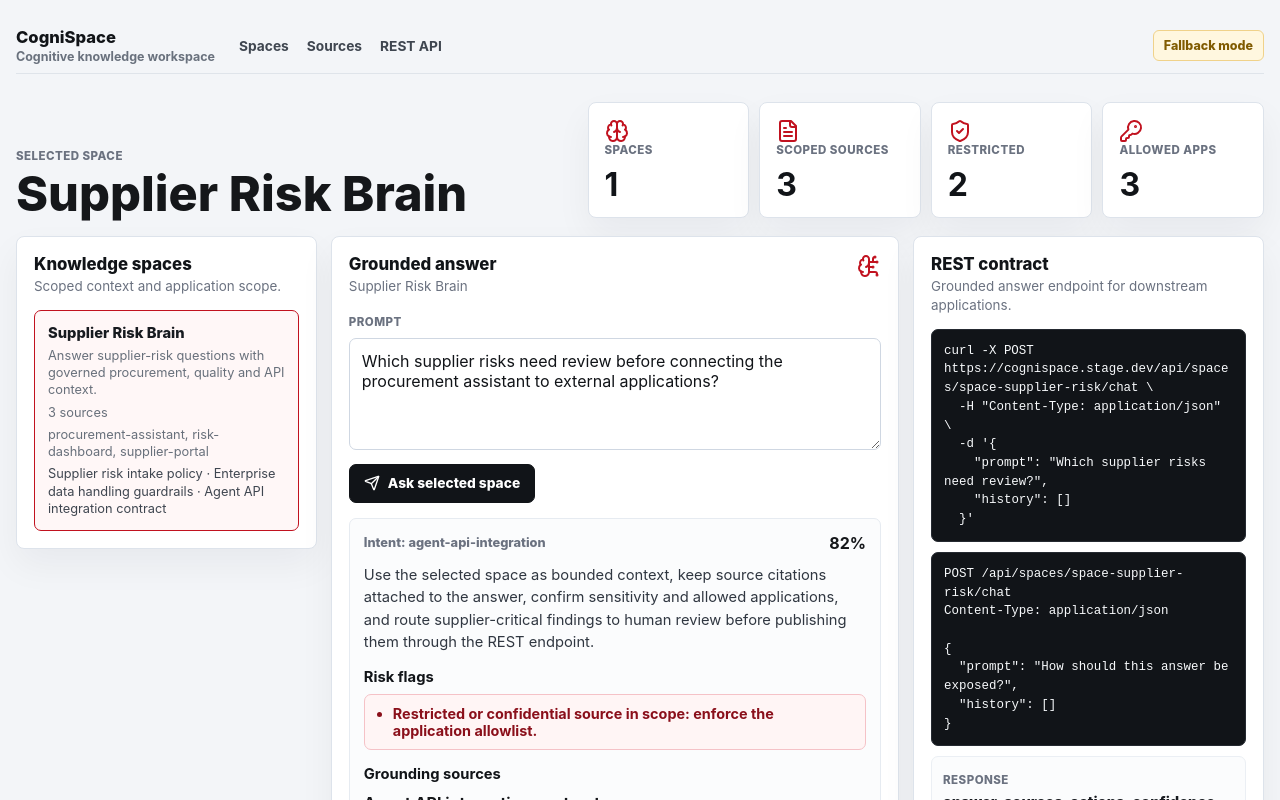
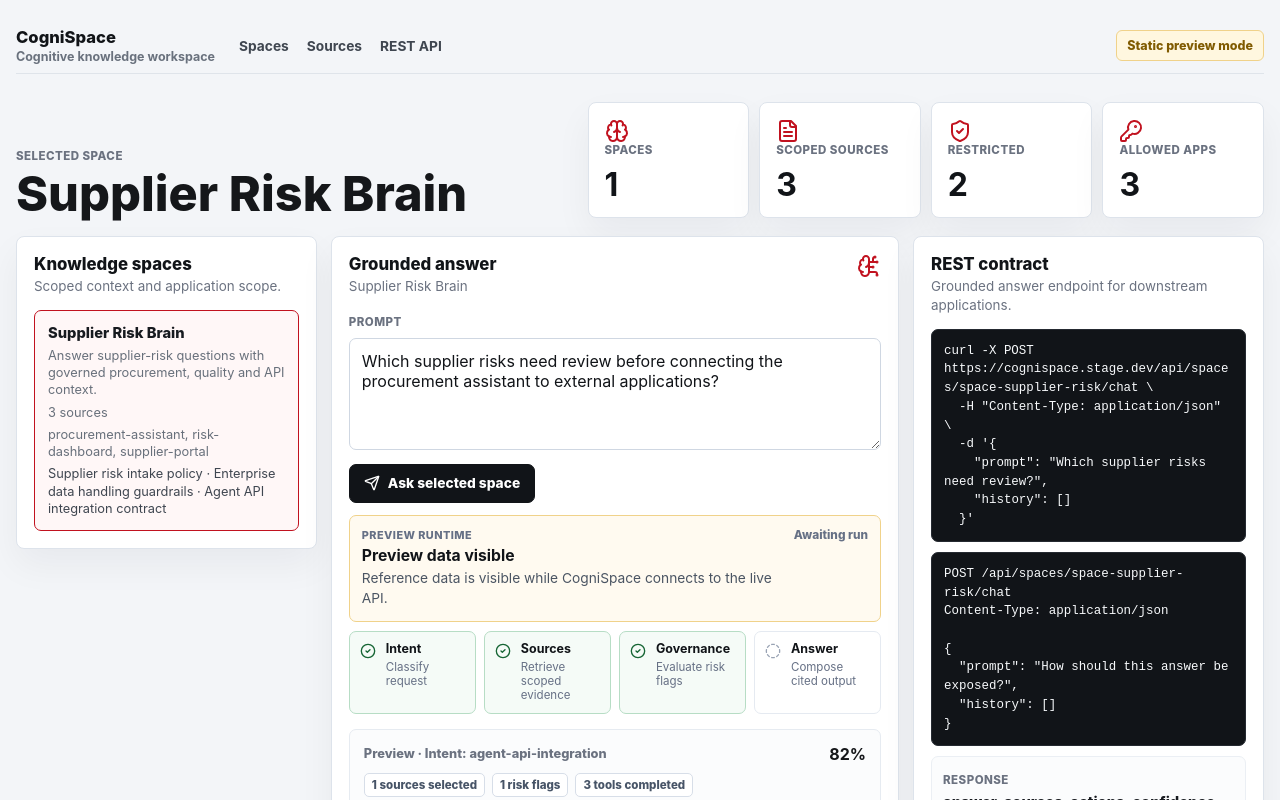
Before and after one commit to skyyware/cognispace, a React (Vite) app in the folder frontend/: page / in a window 1280 px wide. Shown: the top 800 px of the page. Built offline with nearby package versions, Linux system fonts and the light colour scheme; no server answers.

Commit message:
Make CogniSpace agent progress visible

```diff
--- a/frontend/src/App.tsx
+++ b/frontend/src/App.tsx
@@ -7,9 +7,26 @@
 import { SystemPanel } from "./components/SystemPanel";
 import { fallbackDocuments, fallbackHealth, fallbackResponse, fallbackSpaces } from "./data/fallback";
 import { askSpace, createDocumentForSpace, loadDocuments, loadHealth, loadSpaces } from "./lib/api";
-import type { AgentResponse, CreateDocumentPayload, KnowledgeSpace, PlatformHealth, SourceDocument } from "./types";
+import type {
+  AgentResponse,
+  ApiState,
+  CreateDocumentPayload,
+  KnowledgeSpace,
+  PlatformHealth,
+  ResponseMode,
+  SourceDocument
+} from "./types";
 
 const defaultPrompt = "Which supplier risks need review before connecting the procurement assistant to external applications?";
+const minimumRunMs = 650;
+
+function timestamp() {
+  return new Date().toLocaleTimeString("en-GB", { hour: "2-digit", minute: "2-digit", second: "2-digit" });
+}
+
+function wait(ms: number) {
+  return new Promise((resolve) => window.setTimeout(resolve, ms));
+}
 
 export function App() {
   const [documents, setDocuments] = useState<SourceDocument[]>(fallbackDocuments);
@@ -18,9 +35,11 @@
   const [selectedSpaceId, setSelectedSpaceId] = useState(fallbackSpaces[0].id);
   const [prompt, setPrompt] = useState(defaultPrompt);
   const [response, setResponse] = useState<AgentResponse | undefined>(fallbackResponse);
+  const [responseMode, setResponseMode] = useState<ResponseMode>("preview");
+  const [lastUpdated, setLastUpdated] = useState<string | undefined>();
   const [loading, setLoading] = useState(false);
   const [creatingSource, setCreatingSource] = useState(false);
-  const [apiState, setApiState] = useState<"offline" | "online">("offline");
+  const [apiState, setApiState] = useState<ApiState>("connecting");
 
   useEffect(() => {
     async function boot() {
@@ -33,10 +52,13 @@
         setSelectedSpaceId(preferredSpace?.id ?? fallbackSpaces[0].id);
         if (preferredSpace) {
           setResponse(await askSpace(preferredSpace.id, defaultPrompt));
+          setResponseMode("live");
+          setLastUpdated(timestamp());
         }
         setApiState("online");
       } catch {
         setApiState("offline");
+        setResponseMode("preview");
       }
     }
 
@@ -61,16 +83,39 @@
     }
 
     setLoading(true);
+    setResponse(undefined);
+    setResponseMode("running");
+    setLastUpdated(undefined);
+    const startedAt = performance.now();
     try {
       const answer = await askSpace(selectedSpace.id, prompt);
+      const elapsed = performance.now() - startedAt;
+      if (elapsed < minimumRunMs) {
+        await wait(minimumRunMs - elapsed);
+      }
       setResponse(answer);
+      setResponseMode("live");
+      setLastUpdated(timestamp());
       setApiState("online");
     } catch {
+      const elapsed = performance.now() - startedAt;
+      if (elapsed < minimumRunMs) {
+        await wait(minimumRunMs - elapsed);
+      }
       setResponse(fallbackResponse);
+      setResponseMode("error");
+      setLastUpdated(timestamp());
       setApiState("offline");
     } finally {
       setLoading(false);
     }
+  }
+
+  function selectSpace(spaceId: string) {
+    setSelectedSpaceId(spaceId);
+    setResponse(undefined);
+    setResponseMode("idle");
+    setLastUpdated(undefined);
   }
 
   async function createSource(payload: CreateDocumentPayload) {
@@ -104,7 +149,9 @@
           <a href="#sources">Sources</a>
           <a href="#api">REST API</a>
         </nav>
-        <span className={`api-state ${apiState}`}>{apiState === "online" ? "Spring Boot API online" : "Fallback mode"}</span>
+        <span className={`api-state ${apiState}`}>
+          {apiState === "online" ? "Live API connected" : apiState === "connecting" ? "Connecting to live API..." : "Static preview mode"}
+        </span>
       </header>
 
       <section className="command-strip">
@@ -117,7 +164,7 @@
 
       <section className="workspace">
         <aside className="left-column" id="spaces">
-          <SpacePanel spaces={spaces} documents={documents} selectedSpaceId={selectedSpaceId} onSelect={setSelectedSpaceId} />
+          <SpacePanel spaces={spaces} documents={documents} selectedSpaceId={selectedSpaceId} onSelect={selectSpace} />
         </aside>
 
         <section className="center-column">
@@ -125,7 +172,10 @@
             selectedSpace={selectedSpace}
             prompt={prompt}
             response={response}
+            responseMode={responseMode}
             loading={loading}
+            apiState={apiState}
+            lastUpdated={lastUpdated}
             onPromptChange={setPrompt}
             onSubmit={submitPrompt}
           />
--- a/frontend/src/components/ChatWorkbench.tsx
+++ b/frontend/src/components/ChatWorkbench.tsx
@@ -1,16 +1,71 @@
-import { BrainCircuit, Send } from "lucide-react";
-import type { AgentResponse, KnowledgeSpace } from "../types";
+import { BrainCircuit, CheckCircle2, CircleDashed, Loader2, Send } from "lucide-react";
+import type { AgentResponse, ApiState, KnowledgeSpace, ResponseMode } from "../types";
 
 interface ChatWorkbenchProps {
   selectedSpace?: KnowledgeSpace;
   prompt: string;
   response?: AgentResponse;
+  responseMode: ResponseMode;
   loading: boolean;
+  apiState: ApiState;
+  lastUpdated?: string;
   onPromptChange: (value: string) => void;
   onSubmit: () => void;
 }
 
-export function ChatWorkbench({ selectedSpace, prompt, response, loading, onPromptChange, onSubmit }: ChatWorkbenchProps) {
+const progressSteps = [
+  { key: "classify_intent", label: "Intent", hint: "Classify request" },
+  { key: "retrieve_sources", label: "Sources", hint: "Retrieve scoped evidence" },
+  { key: "check_governance", label: "Governance", hint: "Evaluate risk flags" },
+  { key: "compose_grounded_answer", label: "Answer", hint: "Compose cited output" }
+];
+
+function modeCopy(responseMode: ResponseMode, apiState: ApiState) {
+  if (responseMode === "running") {
+    return {
+      title: "Agent run in progress",
+      detail: "Classifying intent, retrieving sources and checking governance before composing an answer."
+    };
+  }
+  if (responseMode === "live") {
+    return {
+      title: "Live answer generated",
+      detail: "This response came from the Spring Boot API and was grounded against the selected knowledge space."
+    };
+  }
+  if (responseMode === "error") {
+    return {
+      title: "Live API unavailable",
+      detail: "Showing the bundled preview response so the workflow remains reviewable."
+    };
+  }
+  if (responseMode === "preview" || apiState !== "online") {
+    return {
+      title: "Preview data visible",
+      detail: "Reference data is visible while CogniSpace connects to the live API."
+    };
+  }
+  return {
+    title: "Ready for a live run",
+    detail: "Ask the selected knowledge space to generate a fresh grounded response."
+  };
+}
+
+export function ChatWorkbench({
+  selectedSpace,
+  prompt,
+  response,
+  responseMode,
+  loading,
+  apiState,
+  lastUpdated,
+  onPromptChange,
+  onSubmit
+}: ChatWorkbenchProps) {
+  const completedTools = new Set(response?.toolTrace.map((tool) => tool.name) ?? []);
+  const copy = modeCopy(responseMode, apiState);
+  const answerStatus = responseMode === "live" ? "live" : responseMode === "error" ? "error" : responseMode === "running" ? "running" : "preview";
+
   return (
     <section className="panel workbench">
       <div className="panel-header">
@@ -28,14 +83,46 @@
         placeholder="Ask a question that must stay inside the selected knowledge space..."
       />
       <button type="button" onClick={onSubmit} disabled={!selectedSpace || loading || prompt.trim().length === 0}>
-        <Send size={16} />
-        {loading ? "Retrieving..." : "Ask selected space"}
+        {loading ? <Loader2 className="spin" size={16} /> : <Send size={16} />}
+        {loading ? "Running agent..." : "Ask selected space"}
       </button>
+
+      <div className={`run-status ${answerStatus}`}>
+        <div className="status-copy">
+          <span>{apiState === "online" ? "Live runtime" : apiState === "connecting" ? "Connecting" : "Preview runtime"}</span>
+          <strong>{copy.title}</strong>
+          <p>{copy.detail}</p>
+        </div>
+        <small>{lastUpdated ? `Updated ${lastUpdated}` : responseMode === "running" ? "Working now" : "Awaiting run"}</small>
+      </div>
+
+      <div className="run-steps" aria-label="Agent progress">
+        {progressSteps.map((step, index) => {
+          const state = responseMode === "running"
+            ? index === 0 ? "active" : "queued"
+            : completedTools.has(step.key) ? "complete" : "queued";
+          return (
+            <article className={state} key={step.key}>
+              {state === "complete" ? <CheckCircle2 /> : state === "active" ? <Loader2 className="spin" /> : <CircleDashed />}
+              <div>
+                <strong>{step.label}</strong>
+                <span>{step.hint}</span>
+              </div>
+            </article>
+          );
+        })}
+      </div>
+
       {response ? (
         <div className="answer-card">
           <div className="confidence">
-            <span>Intent: {response.intent}</span>
+            <span>{responseMode === "live" ? "Live" : responseMode === "error" ? "Fallback" : "Preview"} · Intent: {response.intent}</span>
             <strong>{Math.round(response.confidence * 100)}%</strong>
+          </div>
+          <div className="answer-meta" aria-label="Answer metadata">
+            <span>{response.sources.length} sources selected</span>
+            <span>{response.riskFlags.length} risk flags</span>
+            <span>{response.toolTrace.length} tools completed</span>
           </div>
           <p>{response.answer}</p>
           {response.riskFlags.length > 0 ? (
@@ -68,6 +155,11 @@
             {response.suggestedActions.map((action) => <li key={action}>{action}</li>)}
           </ul>
         </div>
+      ) : responseMode !== "running" ? (
+        <div className="empty-response">
+          <strong>No answer for this space yet.</strong>
+          <p>Run the selected space to generate a live grounded answer with sources, governance flags and a tool trace.</p>
+        </div>
       ) : null}
     </section>
   );
--- a/frontend/src/components/SystemPanel.tsx
+++ b/frontend/src/components/SystemPanel.tsx
@@ -1,8 +1,8 @@
 import { CheckCircle2, CircleDashed, Server, ShieldCheck } from "lucide-react";
-import type { PlatformHealth, SourceDocument } from "../types";
+import type { ApiState, PlatformHealth, SourceDocument } from "../types";
 
 interface SystemPanelProps {
-  apiState: "offline" | "online";
+  apiState: ApiState;
   health: PlatformHealth;
   selectedDocuments: SourceDocument[];
 }
@@ -26,8 +26,8 @@
         <article>
           {apiState === "online" ? <CheckCircle2 /> : <CircleDashed />}
           <div>
-            <strong>{apiState === "online" ? "Live REST API" : "Fallback preview"}</strong>
-            <span>{health.apiMode}</span>
+            <strong>{apiState === "online" ? "Live REST API" : apiState === "connecting" ? "Connecting to REST API" : "Static preview"}</strong>
+            <span>{apiState === "connecting" ? "Loading health, spaces and first grounded answer." : health.apiMode}</span>
           </div>
         </article>
         <article>
--- a/frontend/src/styles.css
+++ b/frontend/src/styles.css
@@ -93,6 +93,12 @@
   color: #805b00;
   font-size: 0.78rem;
   font-weight: 850;
+}
+
+.api-state.connecting {
+  border-color: #b9c7d8;
+  background: #f3f7fb;
+  color: #334155;
 }
 
 .api-state.online {
@@ -315,6 +321,132 @@
   color: #8a94a3;
 }
 
+.spin {
+  animation: spin 0.9s linear infinite;
+}
+
+.run-status {
+  display: grid;
+  grid-template-columns: minmax(0, 1fr) auto;
+  gap: 12px;
+  align-items: start;
+  margin-top: 12px;
+  border: 1px solid #dce4ed;
+  border-radius: 7px;
+  background: #fff;
+  padding: 12px;
+}
+
+.run-status.live {
+  border-color: #a8d8bd;
+  background: #f3fbf6;
+}
+
+.run-status.running {
+  border-color: #b9c7d8;
+  background: linear-gradient(90deg, #f8fafc, #eef4fa, #f8fafc);
+  background-size: 220% 100%;
+  animation: status-sweep 1.8s ease-in-out infinite;
+}
+
+.run-status.error {
+  border-color: #f2b8bf;
+  background: #fff7f8;
+}
+
+.run-status.preview {
+  border-color: #f0d28a;
+  background: #fffaf0;
+}
+
+.status-copy span {
+  display: block;
+  color: #667085;
+  font-size: 0.68rem;
+  font-weight: 850;
+  letter-spacing: 0.04em;
+  text-transform: uppercase;
+}
+
+.status-copy strong {
+  display: block;
+  margin-top: 4px;
+  color: #111418;
+  font-size: 0.98rem;
+}
+
+.status-copy p {
+  margin-top: 4px;
+  color: #4b5563;
+  font-size: 0.86rem;
+  line-height: 1.45;
+}
+
+.run-status small {
+  white-space: nowrap;
+  color: #667085;
+  font-size: 0.74rem;
+  font-weight: 800;
+}
+
+.run-steps {
+  display: grid;
+  grid-template-columns: repeat(4, minmax(0, 1fr));
+  gap: 8px;
+  margin-top: 9px;
+}
+
+.run-steps article {
+  display: grid;
+  grid-template-columns: 18px minmax(0, 1fr);
+  gap: 8px;
+  align-items: start;
+  border: 1px solid #e5eaf1;
+  border-radius: 7px;
+  background: #fff;
+  padding: 10px;
+}
+
+.run-steps article.complete {
+  border-color: #b7ddc5;
+  background: #f5fbf7;
+}
+
+.run-steps article.active {
+  border-color: #aab8ca;
+  background: #f6f9fc;
+}
+
+.run-steps svg {
+  width: 16px;
+  height: 16px;
+  margin-top: 1px;
+  color: #98a2b3;
+}
+
+.run-steps article.complete svg {
+  color: #166534;
+}
+
+.run-steps article.active svg {
+  color: #334155;
+}
+
+.run-steps strong {
+  display: block;
+  color: #111418;
+  font-size: 0.78rem;
+  line-height: 1.2;
+}
+
+.run-steps span {
+  display: block;
+  margin-top: 3px;
+  color: #667085;
+  font-size: 0.72rem;
+  line-height: 1.25;
+}
+
 .answer-card {
   margin-top: 15px;
   border: 1px solid #e6ebf1;
@@ -342,6 +474,23 @@
   color: #303741;
   font-size: 0.92rem;
   line-height: 1.52;
+}
+
+.answer-meta {
+  display: flex;
+  flex-wrap: wrap;
+  gap: 7px;
+  margin: -2px 0 11px;
+}
+
+.answer-meta span {
+  border: 1px solid #d7dee8;
+  border-radius: 5px;
+  background: #fff;
+  color: #475467;
+  font-size: 0.72rem;
+  font-weight: 850;
+  padding: 4px 7px;
 }
 
 .answer-card h3 {
@@ -406,6 +555,27 @@
   color: #56606c;
   font-size: 0.82rem;
   line-height: 1.4;
+}
+
+.empty-response {
+  margin-top: 14px;
+  border: 1px dashed #cfd7e2;
+  border-radius: 7px;
+  background: #fbfcfd;
+  padding: 13px;
+}
+
+.empty-response strong {
+  display: block;
+  color: #111418;
+  font-size: 0.92rem;
+}
+
+.empty-response p {
+  margin-top: 5px;
+  color: #5d6673;
+  font-size: 0.86rem;
+  line-height: 1.45;
 }
 
 blockquote {
@@ -533,6 +703,10 @@
   .metric-strip {
     grid-template-columns: repeat(2, minmax(0, 1fr));
   }
+
+  .run-steps {
+    grid-template-columns: repeat(2, minmax(0, 1fr));
+  }
 }
 
 @media (max-width: 680px) {
@@ -556,7 +730,34 @@
 
   .metric-strip,
   .field-grid,
+  .run-steps,
   .tool-trace {
     grid-template-columns: 1fr;
   }
+
+  .run-status {
+    grid-template-columns: 1fr;
+  }
+
+  .run-status small {
+    white-space: normal;
+  }
 }
+
+@keyframes spin {
+  to {
+    transform: rotate(360deg);
+  }
+}
+
+@keyframes status-sweep {
+  0% {
+    background-position: 0% 50%;
+  }
+  50% {
+    background-position: 100% 50%;
+  }
+  100% {
+    background-position: 0% 50%;
+  }
+}
--- a/frontend/src/types.ts
+++ b/frontend/src/types.ts
@@ -50,3 +50,7 @@
   apiMode: string;
   generatedAt: string;
 }
+
+export type ApiState = "connecting" | "offline" | "online";
+
+export type ResponseMode = "idle" | "preview" | "running" | "live" | "error";
```
